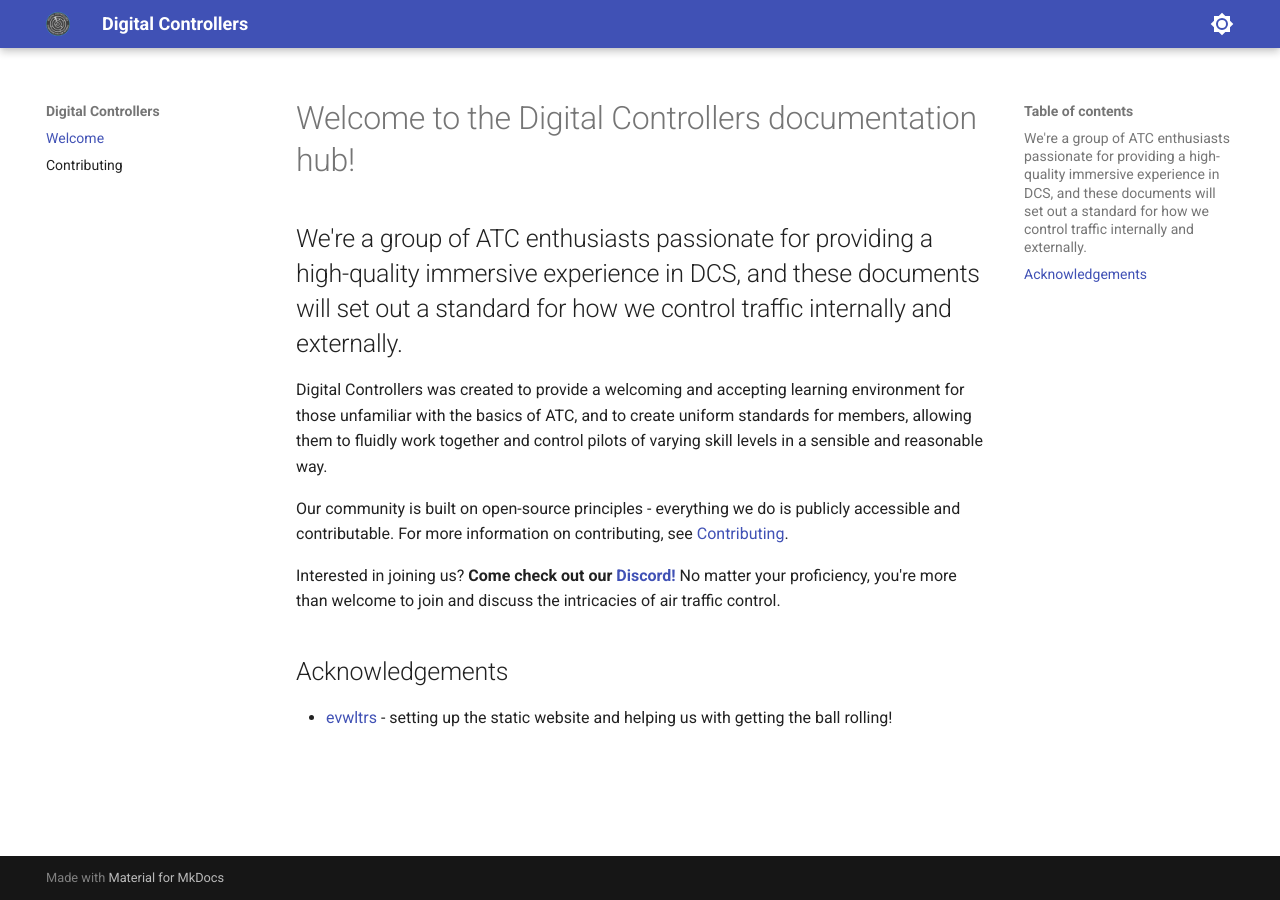
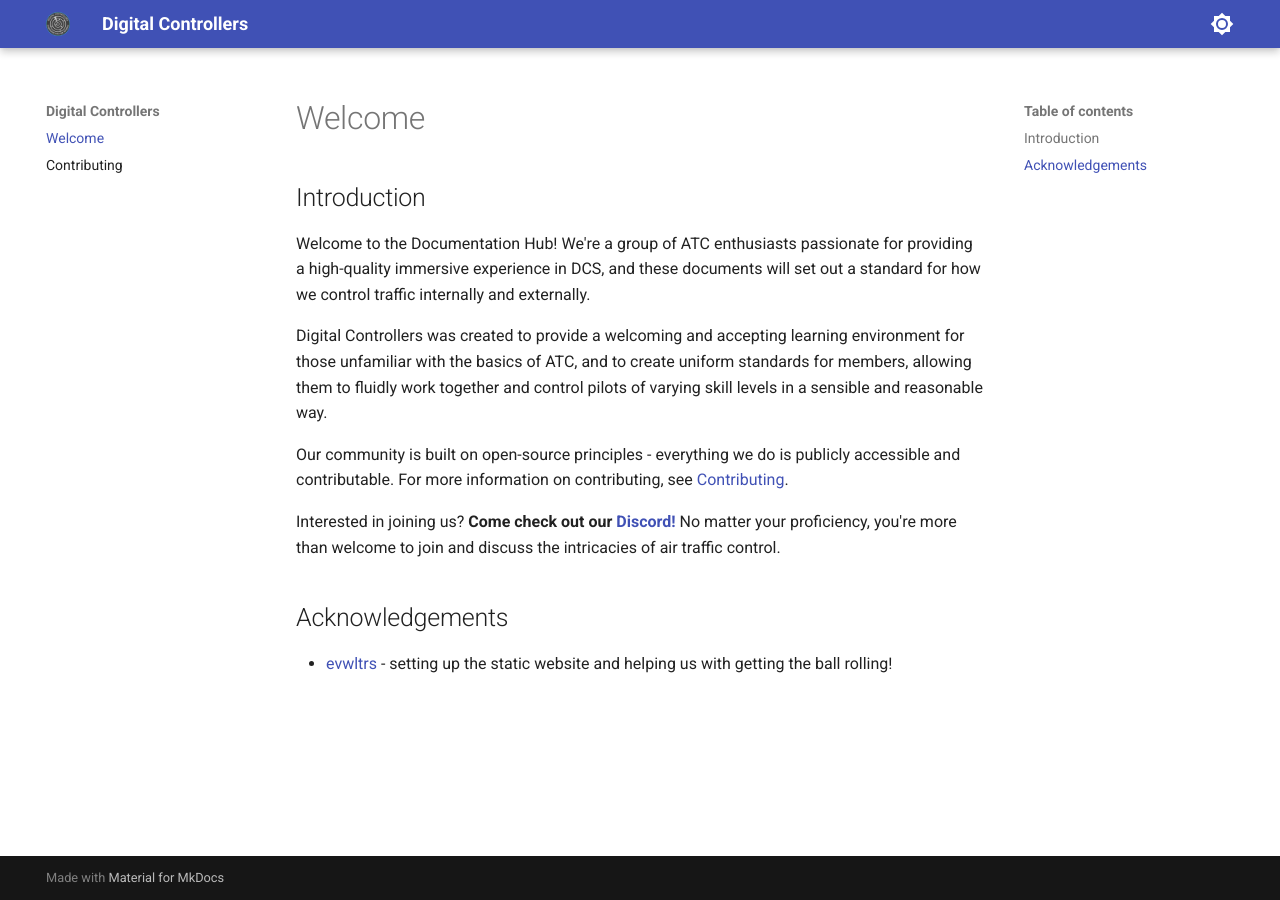
Before and after one commit to Digital-Controllers/website, an MkDocs documentation site: the page built from docs/index.md, in a window 1280 px wide. Built offline with MkDocs 1.6.1 and Material for MkDocs 9.7.7, drawn with Linux system fonts in a browser that asks for light colours.

Commit message:
Update index.md

```diff
--- a/docs/index.md
+++ b/docs/index.md
@@ -1,6 +1,7 @@
-# Welcome to the Digital Controllers documentation hub!
+# Welcome
+## Introduction
 
-## We're a group of ATC enthusiasts passionate for providing a high-quality immersive experience in DCS, and these documents will set out a standard for how we control traffic internally and externally.
+Welcome to the Documentation Hub! We're a group of ATC enthusiasts passionate for providing a high-quality immersive experience in DCS, and these documents will set out a standard for how we control traffic internally and externally.
 
 Digital Controllers was created to provide a welcoming and accepting learning environment for those unfamiliar with the basics of ATC, and to create uniform standards for members, allowing them to fluidly work together and control pilots of varying skill levels in a sensible and reasonable way.
 
```
